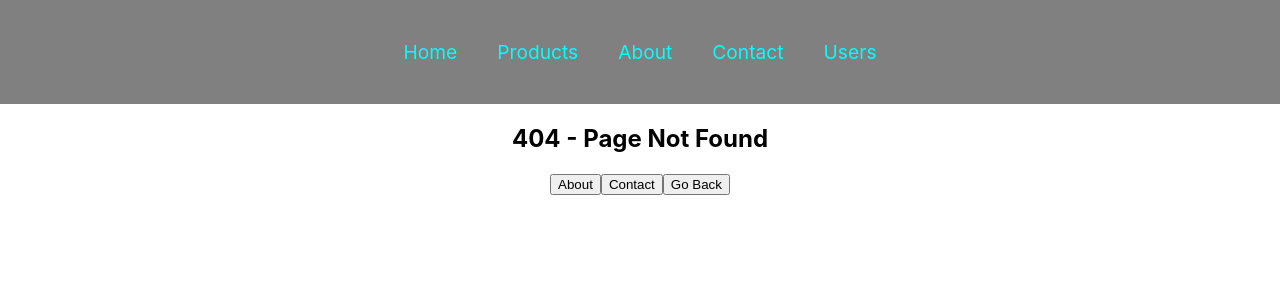
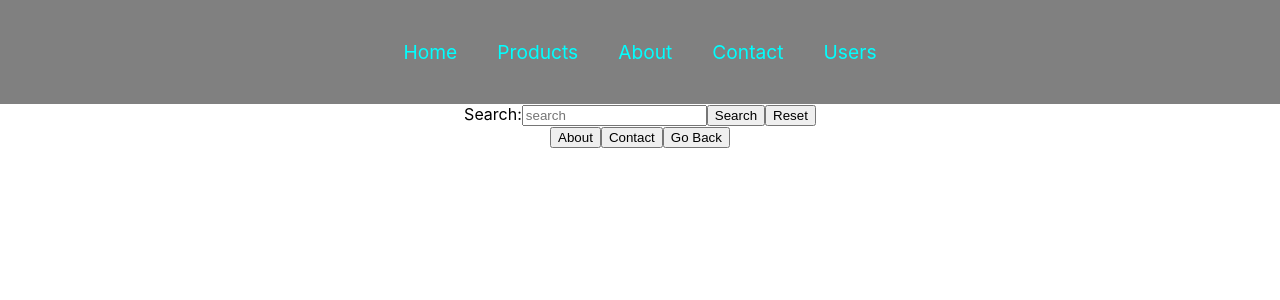
Before and after one commit to harshith1123/React-JS, a React (Create React App) app in the folder react-router/: page /search in a window 1280 px wide. Before the commit this address had no page. Shown: the top 300 px of the page. Built offline with nearby package versions, Linux system fonts and the light colour scheme.

Commit message:
Learned useSearchParams Hook and their usecases and also got to know about query string

```diff
--- a/react-router/src/App.js
+++ b/react-router/src/App.js
@@ -13,6 +13,7 @@ import Pants from './Components/Pants';
 import Users from './Components/Users';
 import UserInfo from './Components/UserInfo';
 import UserAdmin from './Components/UserAdmin';
+import UseSearchParams from './Components/UseSearchParams';
 
 function App() {
   const navigate = useNavigate();
@@ -49,6 +50,7 @@ function App() {
         </Route>
         <Route path= '/about' element={<About/>}/>
         <Route path = '/contact' element={<Contact/>}/>
+        <Route path = '/search' element={<UseSearchParams/>}/>
         <Route path='/users' element={<Users/>}>
         {/* Here the id will accept the string value so that if I put the url with the admin first it will checked whether any fixed route(static) is there or not. If not then it will dynamically route to UserInfo*/}
           <Route path=':id' element={<UserInfo/>}/>
--- /dev/null
+++ b/react-router/src/Components/UseSearchParams.js
@@ -0,0 +1,25 @@
+import React from 'react'
+import { useSearchParams } from 'react-router-dom'
+
+function UseSearchParams() {
+    const [searchParams,setSearchParams] = useSearchParams();
+    const handleSearch = (e)=>{
+        e.preventDefault();
+        const q = searchParams.get('q');
+        const age = searchParams.get('age')
+        alert(q+" "+age);
+    }
+  return (
+    <div>
+      <form action="" onSubmit={handleSearch}>
+        <label htmlFor="">Search:</label>
+        {/* Here q object defines query string */}
+        <input type="search" name="" id="" placeholder='search' onChange={(e)=> setSearchParams({q:e.target.value})}/>
+        <input type="submit" value="Search"  />
+        <input type="reset" value="Reset" onClick={(e)=> setSearchParams({})}  />
+      </form>
+    </div>
+  )
+}
+
+export default UseSearchParams
--- a/react-router/src/Components/UserInfo.js
+++ b/react-router/src/Components/UserInfo.js
@@ -1,9 +1,15 @@
 import React from 'react'
+import { useParams } from 'react-router-dom'
 
 function UserInfo() {
+    // UseParams hook gives the current url
+    // const userId = useParams();
+    // console.log(userId);
+    // const id = userId.id;
+    const {id} = useParams();
   return (
     <div>
-      <h1>Here, You find selected user info</h1>
+      <h1>Here, You find selected user info which is User:{id}</h1>
     </div>
   )
 }
```
